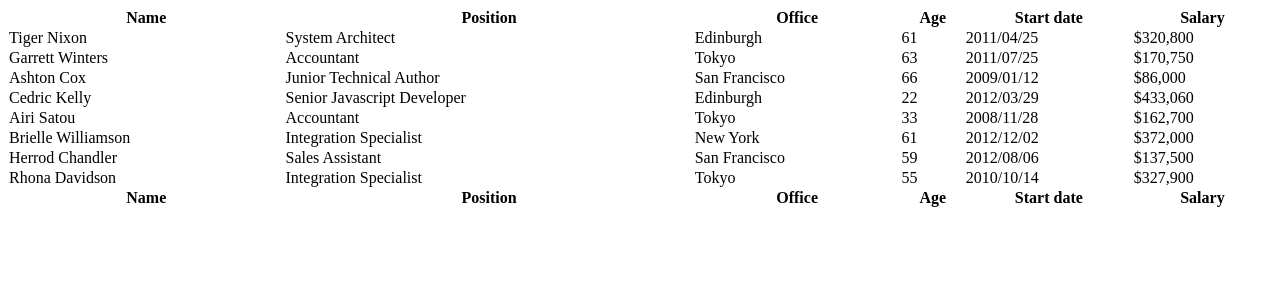
After one commit to lokesh-venkata-sai/EmployeeChurn, a Flask app: page /EmployeeList.html in a window 1280 px wide. The commit adds this page. Shown: the top 300 px of the page. Run offline with Flask 2, Linux system fonts and the light colour scheme.

Commit message:
Added EmployeeList.html and connected to main file

```diff
--- a/main.py
+++ b/main.py
@@ -201,6 +201,13 @@ def index():
 def employeeform():
     return render_template("EmployeeSatisfaction.html")
 
+
+@app.route('/EmployeeList.html')
+def employeelist():
+    return render_template("EmployeeList.html")
+
+
+
 @app.route('/Form', methods=['GET', 'POST'])
 def Form():
     result = request.form
--- /dev/null
+++ b/templates/EmployeeList.html
@@ -0,0 +1,137 @@
+<!DOCTYPE html>
+<html lang="en">
+<head>
+    <meta charset="UTF-8">
+    <title>Employee List</title>
+
+
+    <script>
+        $(document).ready(function () {
+        $('#dtDynamicVerticalScrollExample').DataTable({
+        "scrollY": "50vh",
+        "scrollCollapse": true,
+        });
+        $('.dataTables_length').addClass('bs-select');
+        });
+
+    </script>
+    <style>
+
+        table.dataTable thead .sorting:after,
+        table.dataTable thead .sorting:before,
+        table.dataTable thead .sorting_asc:after,
+        table.dataTable thead .sorting_asc:before,
+        table.dataTable thead .sorting_asc_disabled:after,
+        table.dataTable thead .sorting_asc_disabled:before,
+        table.dataTable thead .sorting_desc:after,
+        table.dataTable thead .sorting_desc:before,
+        table.dataTable thead .sorting_desc_disabled:after,
+        table.dataTable thead .sorting_desc_disabled:before {
+            bottom: .5em;
+        }
+    </style>
+</head>
+<body>
+<table id="dtDynamicVerticalScrollExample" class="table table-striped table-bordered table-sm" cellspacing="0"
+  width="100%">
+  <thead>
+    <tr>
+      <th class="th-sm">Name
+      </th>
+      <th class="th-sm">Position
+      </th>
+      <th class="th-sm">Office
+      </th>
+      <th class="th-sm">Age
+      </th>
+      <th class="th-sm">Start date
+      </th>
+      <th class="th-sm">Salary
+      </th>
+    </tr>
+  </thead>
+  <tbody>
+    <tr>
+      <td>Tiger Nixon</td>
+      <td>System Architect</td>
+      <td>Edinburgh</td>
+      <td>61</td>
+      <td>2011/04/25</td>
+      <td>$320,800</td>
+    </tr>
+    <tr>
+      <td>Garrett Winters</td>
+      <td>Accountant</td>
+      <td>Tokyo</td>
+      <td>63</td>
+      <td>2011/07/25</td>
+      <td>$170,750</td>
+    </tr>
+    <tr>
+      <td>Ashton Cox</td>
+      <td>Junior Technical Author</td>
+      <td>San Francisco</td>
+      <td>66</td>
+      <td>2009/01/12</td>
+      <td>$86,000</td>
+    </tr>
+    <tr>
+      <td>Cedric Kelly</td>
+      <td>Senior Javascript Developer</td>
+      <td>Edinburgh</td>
+      <td>22</td>
+      <td>2012/03/29</td>
+      <td>$433,060</td>
+    </tr>
+    <tr>
+      <td>Airi Satou</td>
+      <td>Accountant</td>
+      <td>Tokyo</td>
+      <td>33</td>
+      <td>2008/11/28</td>
+      <td>$162,700</td>
+    </tr>
+    <tr>
+      <td>Brielle Williamson</td>
+      <td>Integration Specialist</td>
+      <td>New York</td>
+      <td>61</td>
+      <td>2012/12/02</td>
+      <td>$372,000</td>
+    </tr>
+    <tr>
+      <td>Herrod Chandler</td>
+      <td>Sales Assistant</td>
+      <td>San Francisco</td>
+      <td>59</td>
+      <td>2012/08/06</td>
+      <td>$137,500</td>
+    </tr>
+    <tr>
+      <td>Rhona Davidson</td>
+      <td>Integration Specialist</td>
+      <td>Tokyo</td>
+      <td>55</td>
+      <td>2010/10/14</td>
+      <td>$327,900</td>
+    </tr>
+  </tbody>
+  <tfoot>
+    <tr>
+      <th>Name
+      </th>
+      <th>Position
+      </th>
+      <th>Office
+      </th>
+      <th>Age
+      </th>
+      <th>Start date
+      </th>
+      <th>Salary
+      </th>
+    </tr>
+  </tfoot>
+</table>
+</body>
+</html>
```
Also changed, not shown: templates/index.html (+7 -2 lines).
